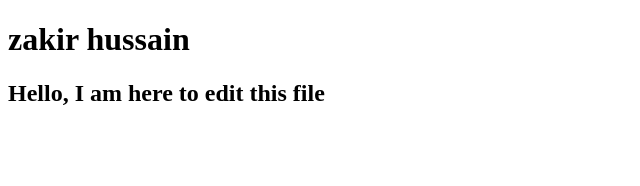
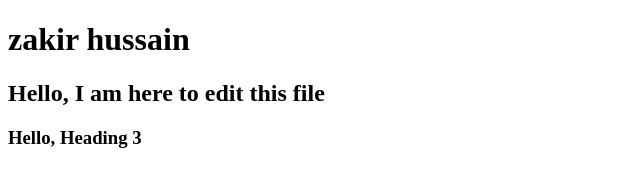
Before and after one commit to shahsobiya19/Practice_playground, a plain HTML site: page index.html in a window 1280 px wide. Shown: the whole page, without its empty margins (0-640 px from the left). Drawn offline with Linux system fonts and the light colour scheme.

Commit message:
Add Heading 3 to index.html

```diff
--- a/index.html
+++ b/index.html
@@ -8,5 +8,6 @@
 <body>
     <h1> zakir hussain</h1>
     <h2>Hello, I am here to edit this file</h2>
+    <h3> Hello, Heading 3</h3>
 </body>
 </html>
```
